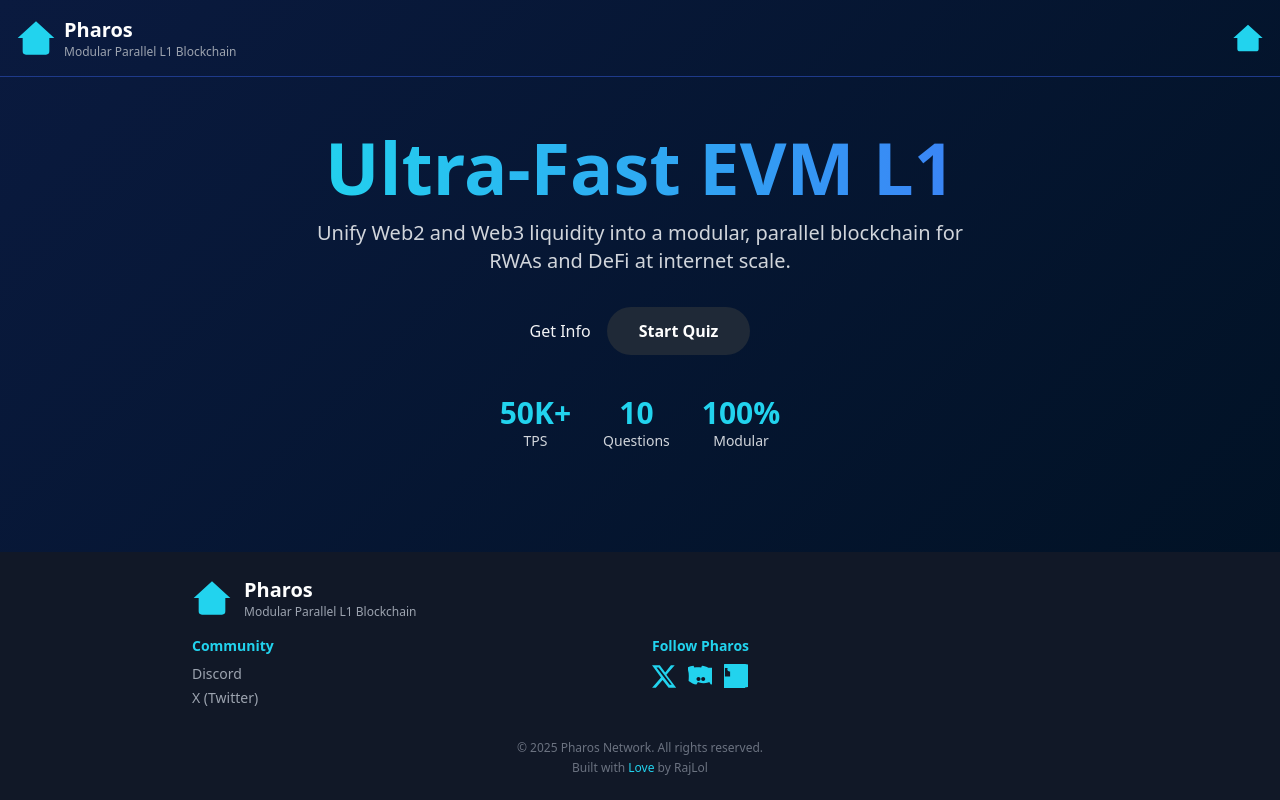
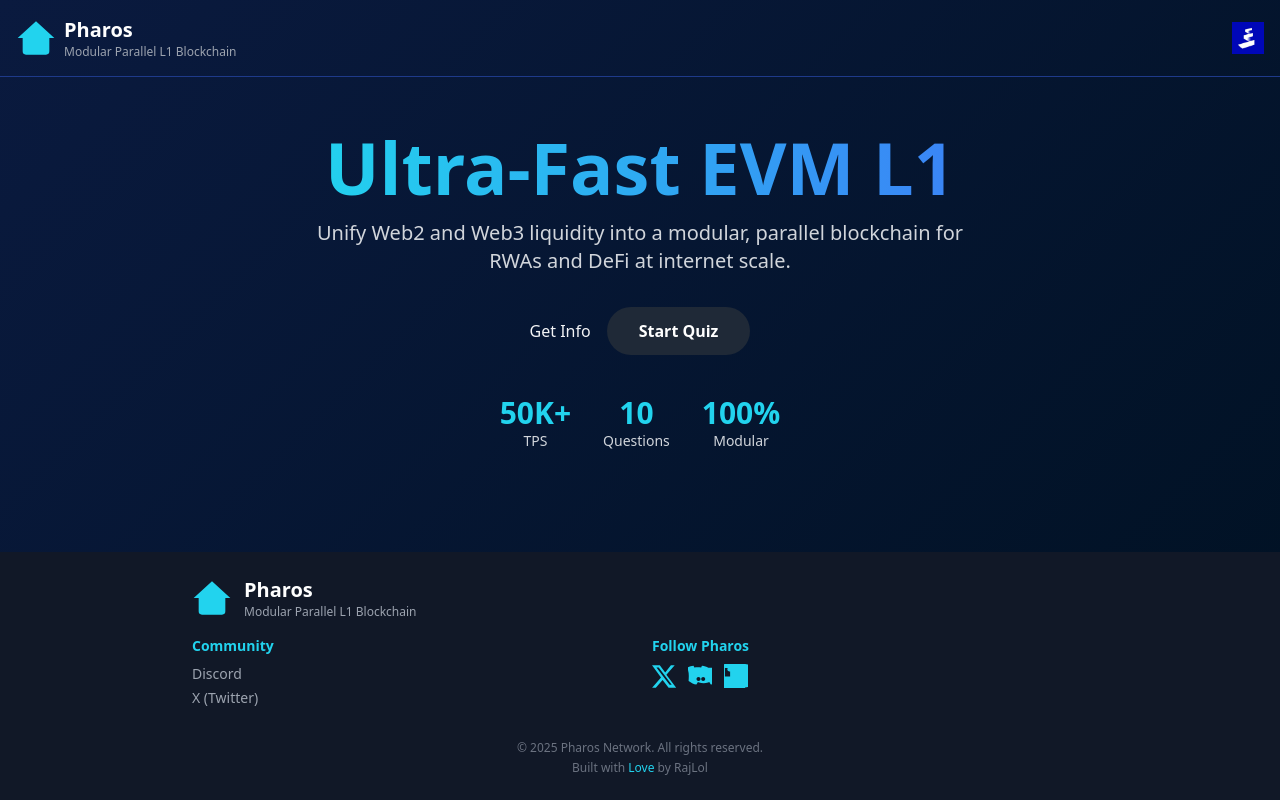
Before and after one commit to rajdeblol/Gensyn-quiz, a plain HTML site: page index.html in a window 1280 px wide. Drawn offline with nearby package versions, Linux system fonts and the light colour scheme.

Commit message:
Update index.html

```diff
--- a/index.html
+++ b/index.html
@@ -48,7 +48,7 @@
 
     <!-- Pharos Logo in Top-Right -->
     <div class="flex items-center">
-      <svg class="w-8 h-8 text-cyan-400" fill="currentColor" viewBox="0 0 24 24">
+      <img src="pharos-logo.png" alt="Pharos Logo" class="h-8 w-auto">
         <path d="M12 2L1 12h3v8a2 2 0 0 0 2 2h12a2 2 0 0 0 2-2v-8h3L12 2z"/>
       </svg>
     </div>
```
